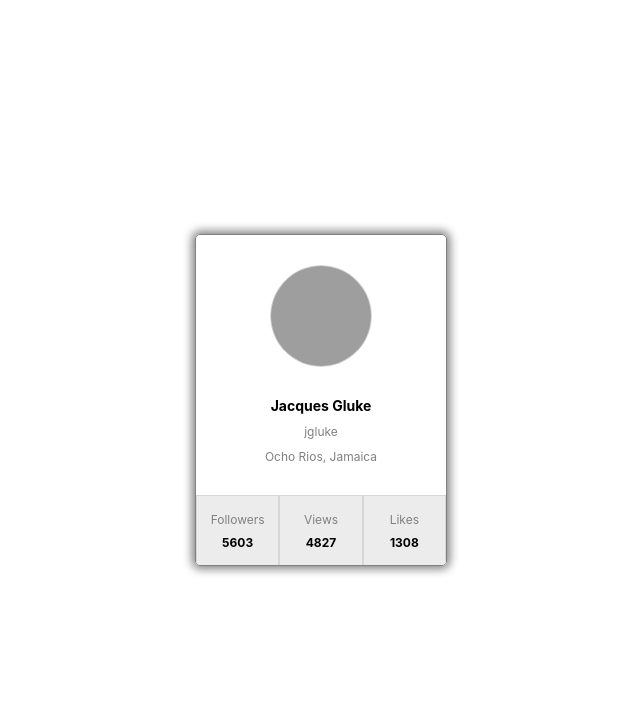
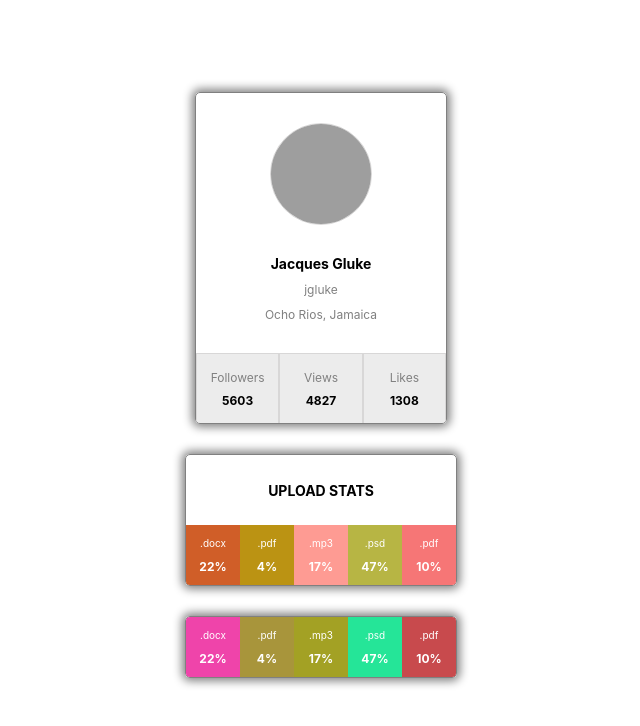
Before and after one commit to SerhiiOnyshchenko/goit-react-hw-01-components, a React (Create React App) app: page / in a window 1280 px wide. Shown: the top 726 px of the page, without its empty margins (319-959 px from the left). Built offline with nearby package versions, Linux system fonts and the light colour scheme; grey boxes are pictures that could not be loaded.

Commit message:
Statistics component

```diff
--- a/src/components/App.jsx
+++ b/src/components/App.jsx
@@ -1,12 +1,15 @@
 import Profile from "./Profile/Profile";
-import user from './user.json'
+import Statistics from "./Statistics/Statistics";
+import user from './path/to/user.json'
+import data from './path/to/data.json'
 
 export const App = () => {
   return (
     <div
       style={{
         height: '100vh',
-        display: 'flex',
+			  display: 'flex',
+		  flexDirection: 'column',
         justifyContent: 'center',
         alignItems: 'center',
         fontSize: 40,
@@ -21,6 +24,13 @@ export const App = () => {
 			  avatar={user.avatar}
 			  stats={user.stats}
 		  />
+		  <Statistics
+			  title="Upload stats"
+			  stats={data}
+		  />
+		  <Statistics
+			  stats={data}
+		  />
     </div>
   );
 };
--- a/src/components/Profile/Profile.js
+++ b/src/components/Profile/Profile.js
@@ -3,26 +3,26 @@ import PropTypes from 'prop-types';
 
 function Profile({ username, tag, location, avatar, stats }) {
   return (
-    <div class={s.profile}>
-      <div class={s.description}>
-        <img src={avatar} alt="User avatar" class={s.avatar} />
-        <p class={s.name}>{username}</p>
-        <p class={s.tag}>{tag}</p>
-        <p class={s.location}>{location}</p>
+    <div className={s.profile}>
+      <div className={s.description}>
+        <img src={avatar} alt="User avatar" className={s.avatar} />
+        <p className={s.name}>{username}</p>
+        <p className={s.tag}>{tag}</p>
+        <p className={s.location}>{location}</p>
       </div>
 
-      <ul class={s.stats}>
+      <ul className={s.stats}>
         <li>
-          <span class={s.label}>Followers</span>
-          <span class={s.quantity}>{stats.followers}</span>
+          <span className={s.label}>Followers</span>
+          <span className={s.quantity}>{stats.followers}</span>
         </li>
         <li>
-          <span class={s.label}>Views</span>
-          <span class={s.quantity}>{stats.views}</span>
+          <span className={s.label}>Views</span>
+          <span className={s.quantity}>{stats.views}</span>
         </li>
         <li>
-          <span class={s.label}>Likes</span>
-          <span class={s.quantity}>{stats.likes}</span>
+          <span className={s.label}>Likes</span>
+          <span className={s.quantity}>{stats.likes}</span>
         </li>
       </ul>
     </div>
@@ -34,13 +34,11 @@ Profile.propType = {
   tag: PropTypes.string.isRequired,
   location: PropTypes.string.isRequired,
   avatar: PropTypes.string.isRequired,
-  stats: PropTypes.objectOf(
-    PropTypes.shape({
+  stats: PropTypes.objectOf({
       followers: PropTypes.number.isRequired,
       views: PropTypes.number.isRequired,
       likes: PropTypes.number.isRequired,
-    })
-  ),
+    }),
 };
 
 export default Profile;
--- a/src/components/Profile/Profile.module.css
+++ b/src/components/Profile/Profile.module.css
@@ -11,7 +11,7 @@
 color: gray;
 overflow: hidden;
 text-transform: none;
-
+margin-bottom: 30px;
 }
 .description {
 	margin-top: 30px;
--- /dev/null
+++ b/src/components/Statistics/Statistics.js
@@ -0,0 +1,43 @@
+import s from './Statistics.module.css';
+import PropTypes from 'prop-types';
+
+function getRandomHexColor() {
+   return `#${Math.floor(Math.random() * 16777215)
+      .toString(16)
+      .padStart(6, 0)}`;
+}
+
+function Statistics({ title = '', stats }) {
+   return (
+      <section className={s.statistics}>
+         {title ? <h2 className={s.title}>{title}</h2> : ''}
+         <ul className={s.statList}>
+            {stats.map(stat => {
+               return (
+                  <li
+                     className={s.item}
+                     key={stat.id}
+                     style={{ backgroundColor: getRandomHexColor() }}
+                  >
+                     <span className={s.label}>{stat.label}</span>
+                     <span className={s.percentage}>{stat.percentage}%</span>
+                  </li>
+               );
+            })}
+         </ul>
+      </section>
+   );
+}
+
+Statistics.propTypes = {
+   title: PropTypes.string,
+   stats: PropTypes.arrayOf(
+      PropTypes.shape({
+         id: PropTypes.string.isRequired,
+         label: PropTypes.string.isRequired,
+         percentage: PropTypes.number.isRequired,
+      })
+   ),
+};
+
+export default Statistics;
--- /dev/null
+++ b/src/components/Statistics/Statistics.module.css
@@ -0,0 +1,47 @@
+.statistics {
+	width: 270px;
+	display: flex;
+	flex-direction: column;
+	justify-content: space-between;
+	align-items: center;
+	border: 1px solid gray;
+	box-shadow: 0 0 10px 3px gray;
+	border-radius: 5px;
+	overflow: hidden;
+	margin-bottom: 30px;
+}
+.title {
+	height: 70px;
+	display: flex;
+	align-items: center;
+	justify-content: center;
+	text-transform: uppercase;
+	font-size: 14px;
+}
+.statList {
+	display: flex;
+	justify-content: center;
+	align-items: center;
+	width: 100%;
+	height: 60px;
+}
+.item {
+	width: 100%;
+	height: 100%;
+	display: flex;
+	flex-direction: column;
+	justify-content: center;
+	align-items: center;
+	color: white;
+	background: #000;
+}
+.label {
+	font-size: 10px;
+	text-transform: lowercase;
+	margin-bottom: 10px;
+}
+.percentage {
+	font-size: 12px;
+	font-weight: bold;
+	text-transform: uppercase;
+}
--- /dev/null
+++ b/src/components/path/to/data.json
@@ -0,0 +1,7 @@
+[
+  { "id": "id-1", "label": ".docx", "percentage": 22 },
+  { "id": "id-2", "label": ".pdf", "percentage": 4 },
+  { "id": "id-3", "label": ".mp3", "percentage": 17 },
+  { "id": "id-4", "label": ".psd", "percentage": 47 },
+  { "id": "id-5", "label": ".pdf", "percentage": 10 }
+]
--- a/src/index.css
+++ b/src/index.css
@@ -17,6 +17,7 @@ body {
     sans-serif;
   -webkit-font-smoothing: antialiased;
   -moz-osx-font-smoothing: grayscale;
+
 }
 
 code {
```
Also changed, not shown: .prettierrc.json, src/components/path/to/user.json (renamed from src/components/user.json).
